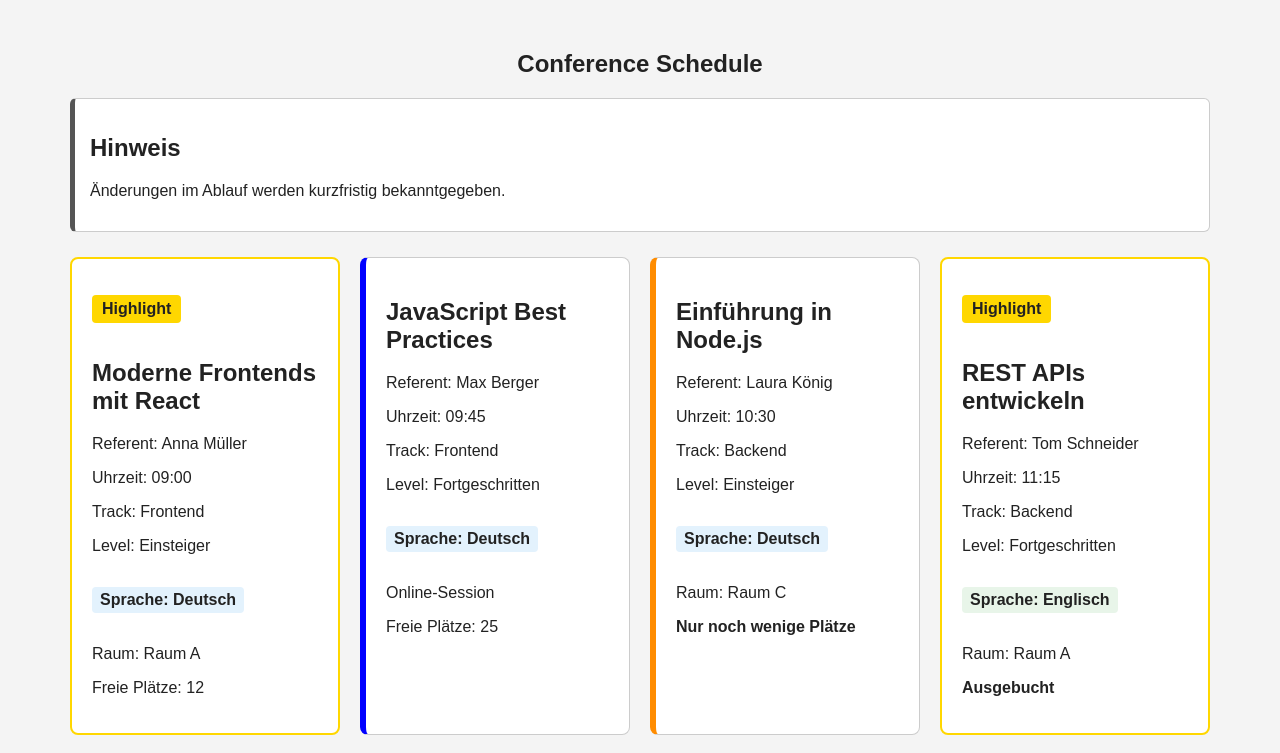
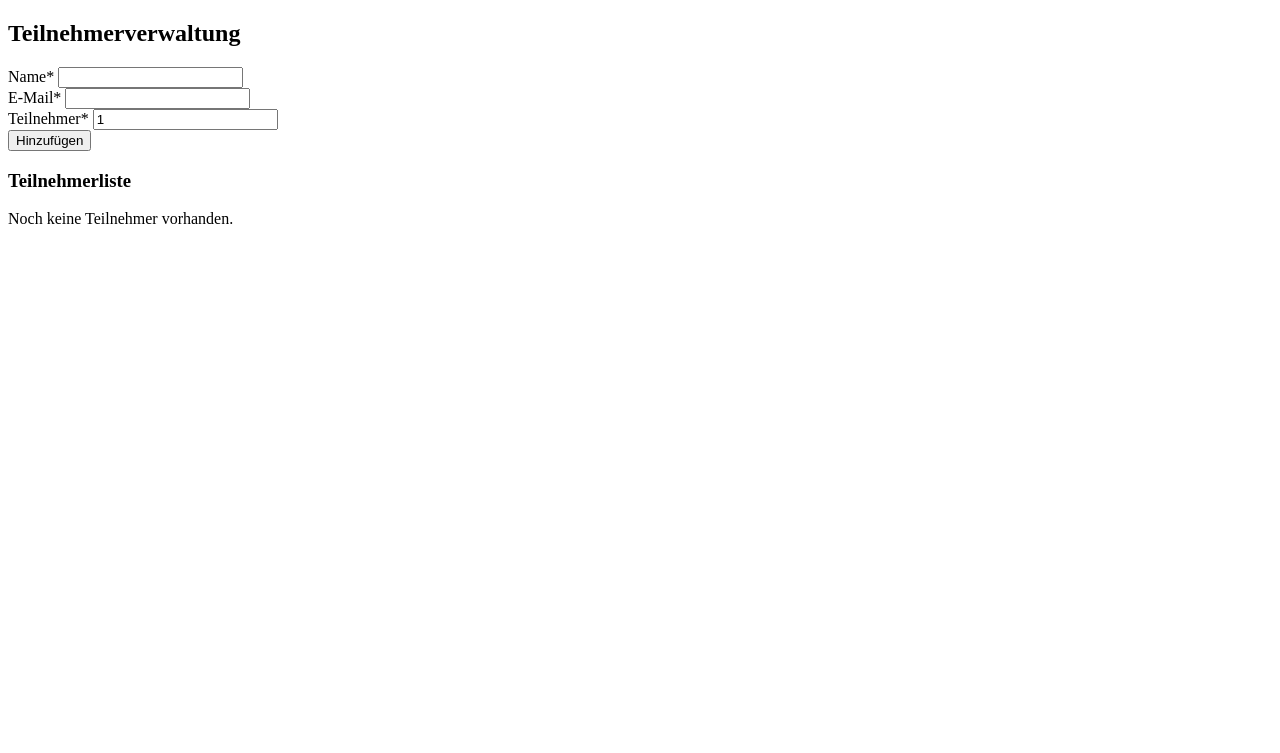
Before and after one commit to silviohoberg2/react-exercises, a React (Vite) app: page / in a window 1280 px wide. Shown: the top 753 px of the page. Built offline with nearby package versions, Linux system fonts and the light colour scheme.

Commit message:
Add day five review exercise

```diff
--- a/index.html
+++ b/index.html
@@ -11,7 +11,7 @@
 
   <div id="root"></div>
 
-  <script type="module" src="./src/day03/main.jsx"></script>
+  <script type="module" src="./src/day05/review/main.jsx"></script>
 
 </body>
 
--- /dev/null
+++ b/src/day05/review/ParticipantManager.jsx
@@ -0,0 +1,139 @@
+import { useState } from "react";
+
+function ParticipantManager() {
+  const [formData, setFormData] = useState({
+    name: "",
+    email: "",
+    participants: 1
+  });
+
+  const [participantsList, setParticipantsList] = useState([]);
+  const [error, setError] = useState("");
+
+  function handleChange(event) {
+    const { name, value } = event.target;
+
+    const newValue =
+      name === "participants"
+        ? Number(value)
+        : value;
+
+    setFormData({
+      ...formData,
+      [name]: newValue
+    });
+  }
+
+  function handleSubmit(event) {
+    event.preventDefault();
+
+    setError("");
+
+    if (formData.name.trim() === "") {
+      setError("Bitte geben Sie einen Namen ein!");
+      return;
+    }
+
+    if (formData.email.trim() === "") {
+      setError("Bitte geben Sie eine E-Mail-Adresse ein!");
+      return;
+    }
+
+    const newParticipant = {
+      id: Date.now(),
+      name: formData.name,
+      email: formData.email,
+      participants: formData.participants
+    };
+
+    setParticipantsList([
+      ...participantsList,
+      newParticipant
+    ]);
+
+    setFormData({
+      name: "",
+      email: "",
+      participants: 1
+    });
+  }
+
+  return (
+    <section>
+      <h2>Teilnehmerverwaltung</h2>
+
+      {error && (
+        <p className="form-error">
+          {error}
+        </p>
+      )}
+
+      <form onSubmit={handleSubmit}>
+        <div>
+          <label htmlFor="name">
+            Name*
+          </label>{" "}
+
+          <input
+            type="text"
+            id="name"
+            name="name"
+            value={formData.name}
+            onChange={handleChange}
+          />
+        </div>
+
+        <div>
+          <label htmlFor="email">
+            E-Mail*
+          </label>{" "}
+
+          <input
+            type="email"
+            id="email"
+            name="email"
+            value={formData.email}
+            onChange={handleChange}
+          />
+        </div>
+
+        <div>
+          <label htmlFor="participants">
+            Teilnehmer*
+          </label>{" "}
+
+          <input
+            type="number"
+            id="participants"
+            name="participants"
+            min="1"
+            value={formData.participants}
+            onChange={handleChange}
+          />
+        </div>
+
+        <button type="submit">
+          Hinzufügen
+        </button>
+      </form>
+
+      <h3>Teilnehmerliste</h3>
+
+      {participantsList.length === 0 && (
+        <p>Noch keine Teilnehmer vorhanden.</p>
+      )}
+
+      {participantsList.map((participant) => (
+        <article key={participant.id}>
+          <h4>{participant.name}</h4>
+          <p>E-Mail: {participant.email}</p>
+          <p>
+            Teilnehmer: {participant.participants}
+          </p>
+        </article>
+      ))}
+    </section>
+  );
+}
+
+export default ParticipantManager;
--- /dev/null
+++ b/src/day05/review/main.jsx
@@ -0,0 +1,9 @@
+import { createRoot } from "react-dom/client";
+import ParticipantManager from "./ParticipantManager.jsx";
+
+const rootElement = document.querySelector("#root");
+const root = createRoot(rootElement);
+
+root.render(
+  <ParticipantManager />
+);
```
